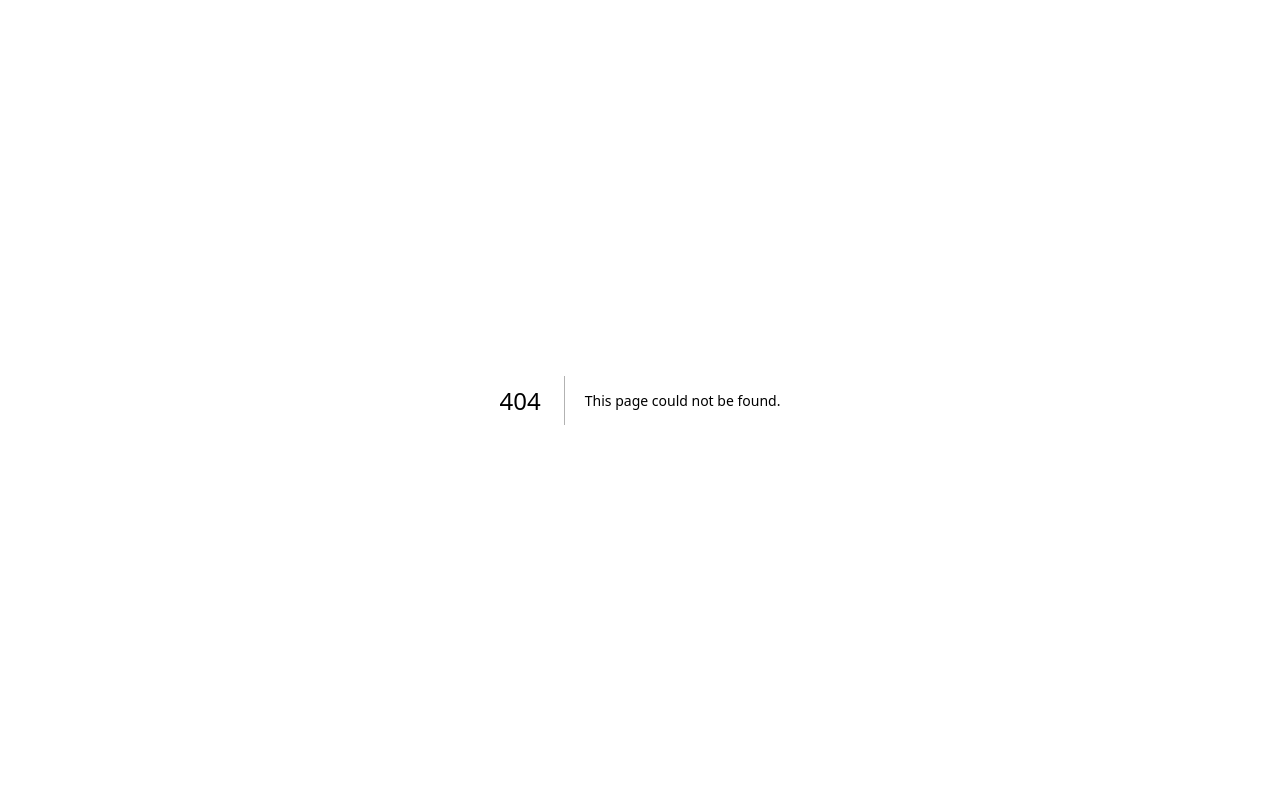
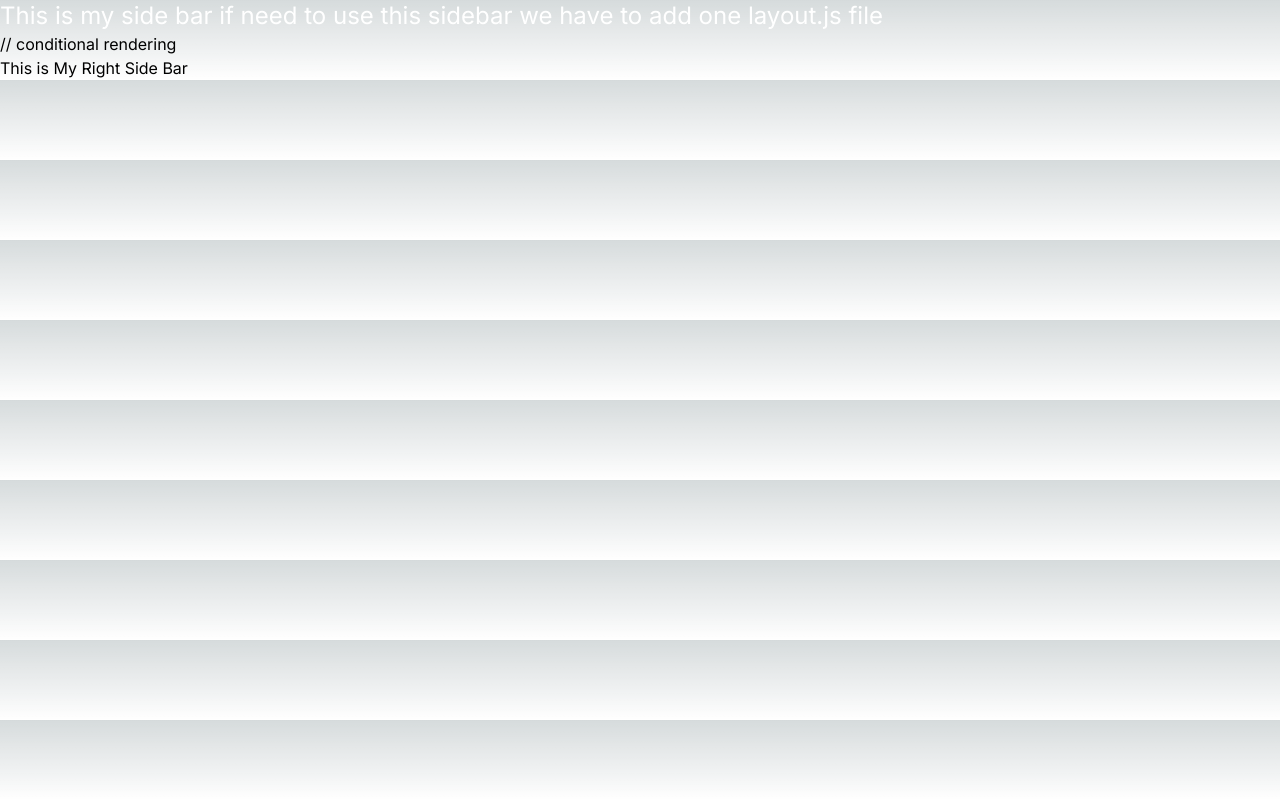
Before and after one commit to Arjungehlot552/Learn-NextJs, a Next.js app: page /colorbox in a window 1280 px wide. Before the commit this address had no page. Built offline with nearby package versions, Linux system fonts and the light colour scheme.

Commit message:
Add new weather catch-all and colorbox sidebar pages

```diff
--- /dev/null
+++ b/src/app/blog/[...weather]/page.jsx
@@ -0,0 +1,12 @@
+import React from 'react'
+
+const page = ({params}) => {
+    console.log(params)
+  return (
+    <div className='text-white text-2xl font-bold'>
+      This is my catch all page anything &#40; Teri ma ki &#41; i write in path show this page
+    </div>
+  )
+}
+
+export default page
--- /dev/null
+++ b/src/app/colorbox/@left/page.jsx
@@ -0,0 +1,11 @@
+import React from 'react'
+
+const page = () => {
+  return (
+    <div>
+      This is my Left Side Bar
+    </div>
+  )
+}
+
+export default page
--- /dev/null
+++ b/src/app/colorbox/@right/page.jsx
@@ -0,0 +1,11 @@
+import React from 'react'
+
+const page = () => {
+  return (
+    <div>
+      This is My Right Side Bar
+    </div>
+  )
+}
+
+export default page
--- /dev/null
+++ b/src/app/colorbox/layout.js
@@ -0,0 +1,13 @@
+export default function RootLayout({ children , left , right }) {
+    const isSidebar = false;
+    return (
+        <section>
+            {children}
+            {/* {left}
+            {right} */}
+
+            // conditional rendering
+            {isSidebar? left : right}
+        </section>
+    )
+}
--- /dev/null
+++ b/src/app/colorbox/page.jsx
@@ -0,0 +1,11 @@
+import React from 'react'
+
+const page = () => {
+  return (
+    <div className='text-white text-2xl'>
+      This is my side bar if need to use this sidebar we have to add one layout.js file
+    </div>
+  )
+}
+
+export default page
```
